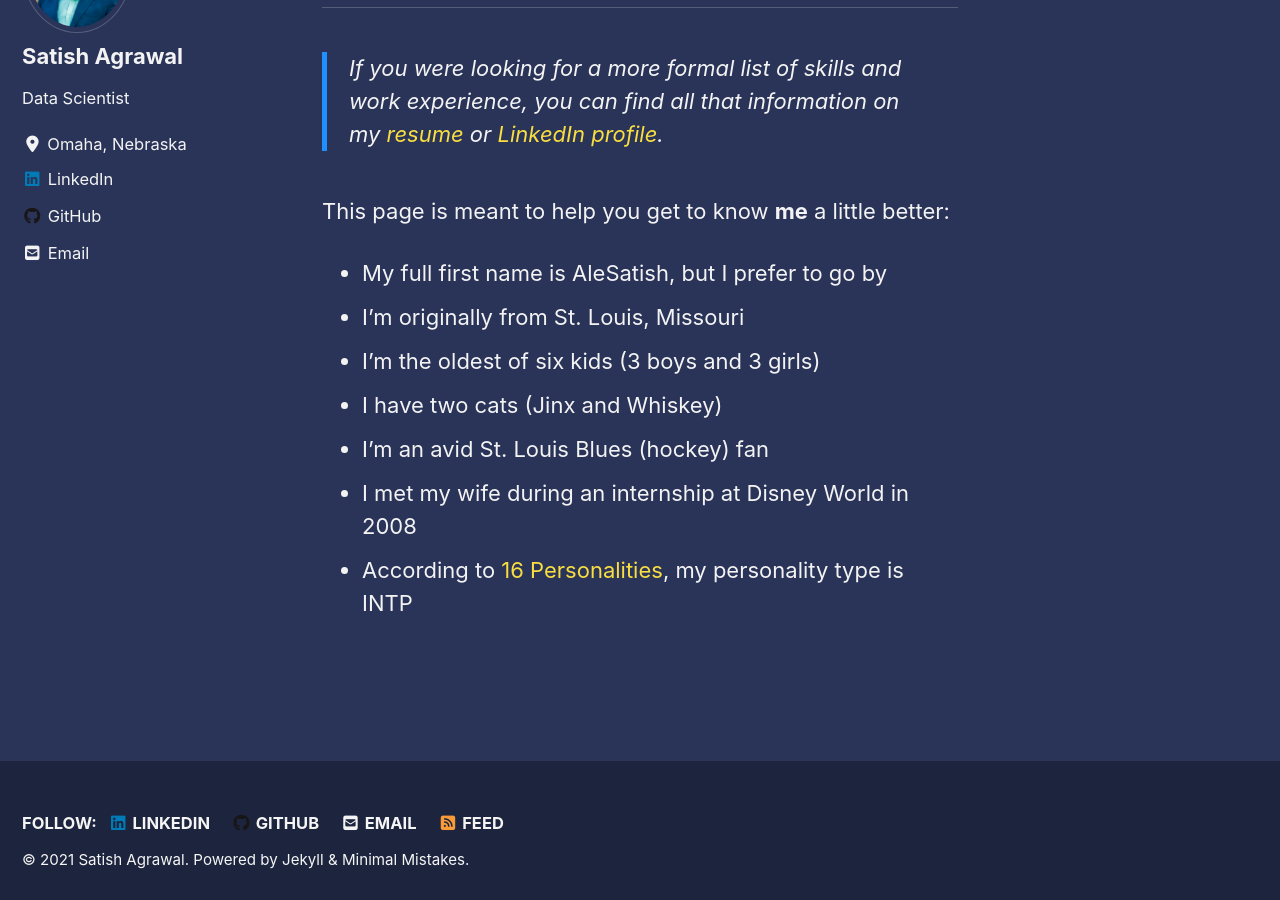
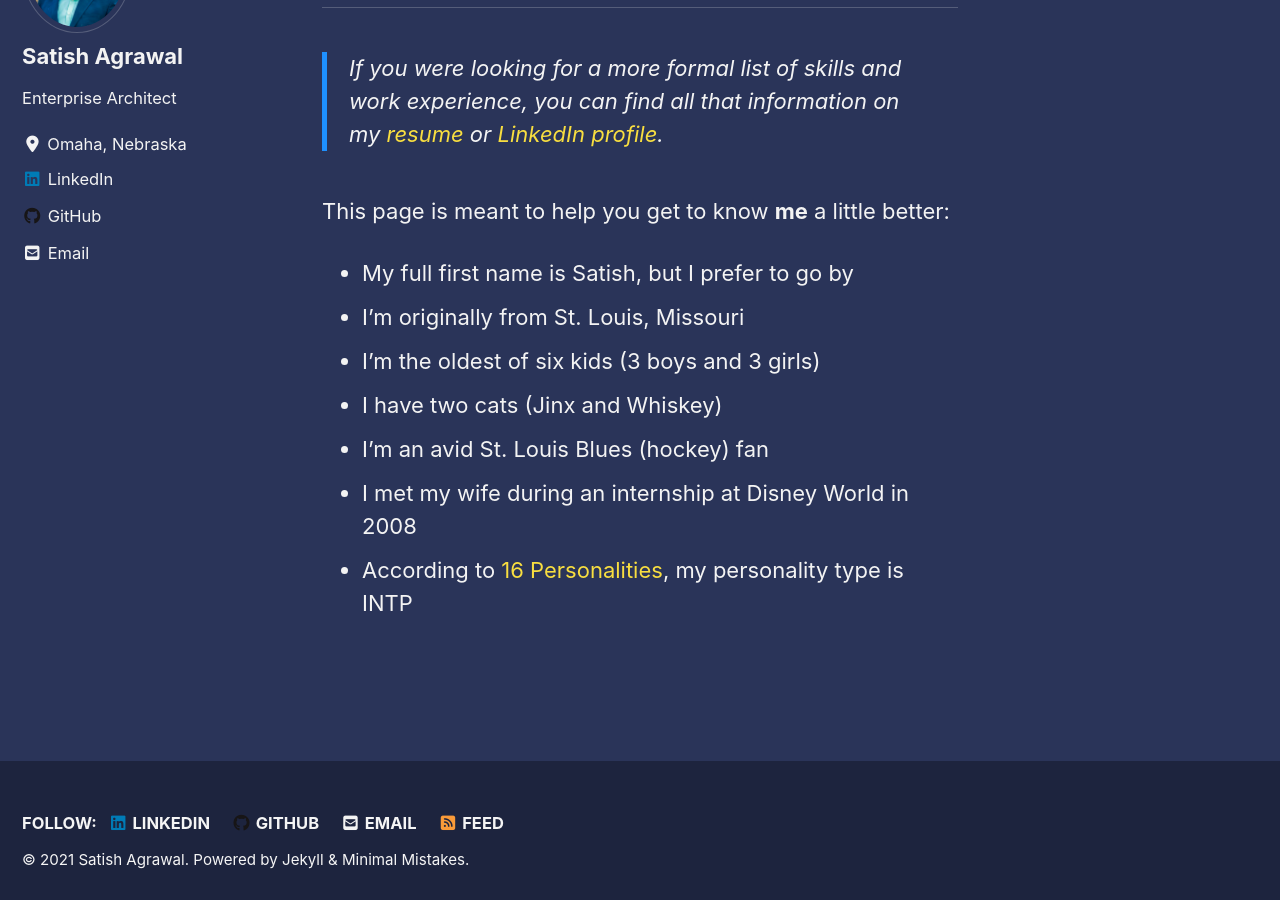
Before and after one commit to satishagrawal/satishagrawal.github.io, a Jekyll site: the page built from _pages/About.md, in a window 1280 px wide and 900 px high, scrolled down 611 px. Built offline with Jekyll 4.4.1, drawn with Linux system fonts in a browser that asks for light colours; cached includes are drawn as plain includes; nearby versions of some CDN libraries.

Commit message:
links fixed

```diff
--- a/_config.yml
+++ b/_config.yml
@@ -20,9 +20,9 @@ title_separator          : "-"
 subtitle                 : "Home"
 name                     : "Satish Agrawal"
 description              : "A Great Big Beautiful Tomorrow"
-url                      : "https://SatishAgrawal.github.io/"
+url                      : "https://satishagrawal.github.io/"
 baseurl                  : # the subpath of your site, e.g. "/blog"
-repository               : "SatishAgrawal/SatishAgrawal.github.io"
+repository               : "satishagrawal/satishagrawal.github.io"
 teaser                   : "assets/Tags.jpg"
 logo                     : "assets/TinyIcon.png"
 masthead_title           : " " # overrides the website title displayed in the masthead, use " " for no title
@@ -94,13 +94,13 @@ analytics:
 author:
   name             : "Satish Agrawal"
   avatar           : "assets/AvatarPicture.jpeg"
-  bio              : "Data Scientist"
+  bio              : "Enterprise Architect"
   location         : "Omaha, Nebraska"
   email            : "satish.agrawal82@gmail.com"
   links:
     - label: "LinkedIn"
       icon: "fab fa-fw fa-linkedin"
-      url: https://www.linkedin.com/in/satishagrawal/
+      url: https://www.linkedin.com/in/satishagrawal82/
     - label: "GitHub"
       icon: "fab fa-fw fa-github"
       url: "https://github.com/satishagrawal"
@@ -110,7 +110,7 @@ footer:
   links:
     - label: "LinkedIn"
       icon: "fab fa-fw fa-linkedin"
-      url: https://www.linkedin.com/in/satishagrawal/
+      url: https://www.linkedin.com/in/satishagrawal82/
     - label: "GitHub"
       icon: "fab fa-fw fa-github"
       url: "https://github.com/satishagrawal"
--- a/_pages/About.md
+++ b/_pages/About.md
@@ -14,7 +14,7 @@ header:
 
 This page is meant to help you get to know **me** a little better:
 
-* My full first name is AleSatish, but I prefer to go by
+* My full first name is Satish, but I prefer to go by
 * I'm originally from St. Louis, Missouri
 * I'm the oldest of six kids (3 boys and 3 girls)
 * I have two cats (Jinx and Whiskey)
```
